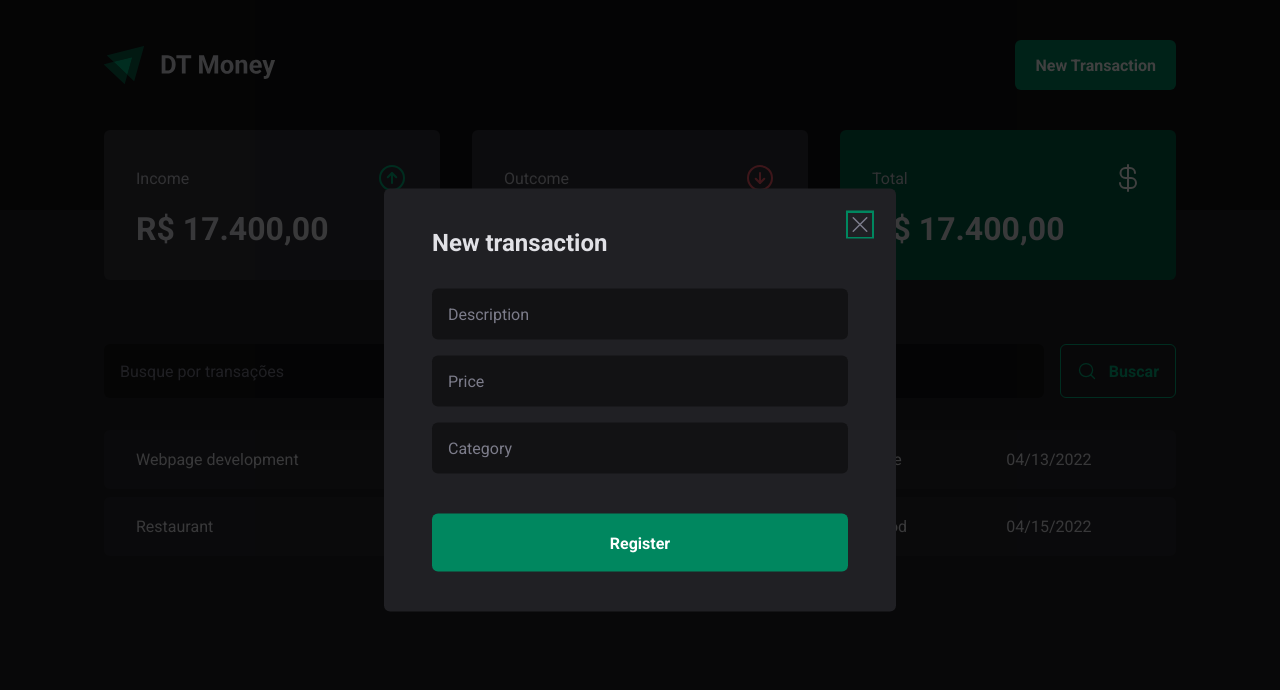
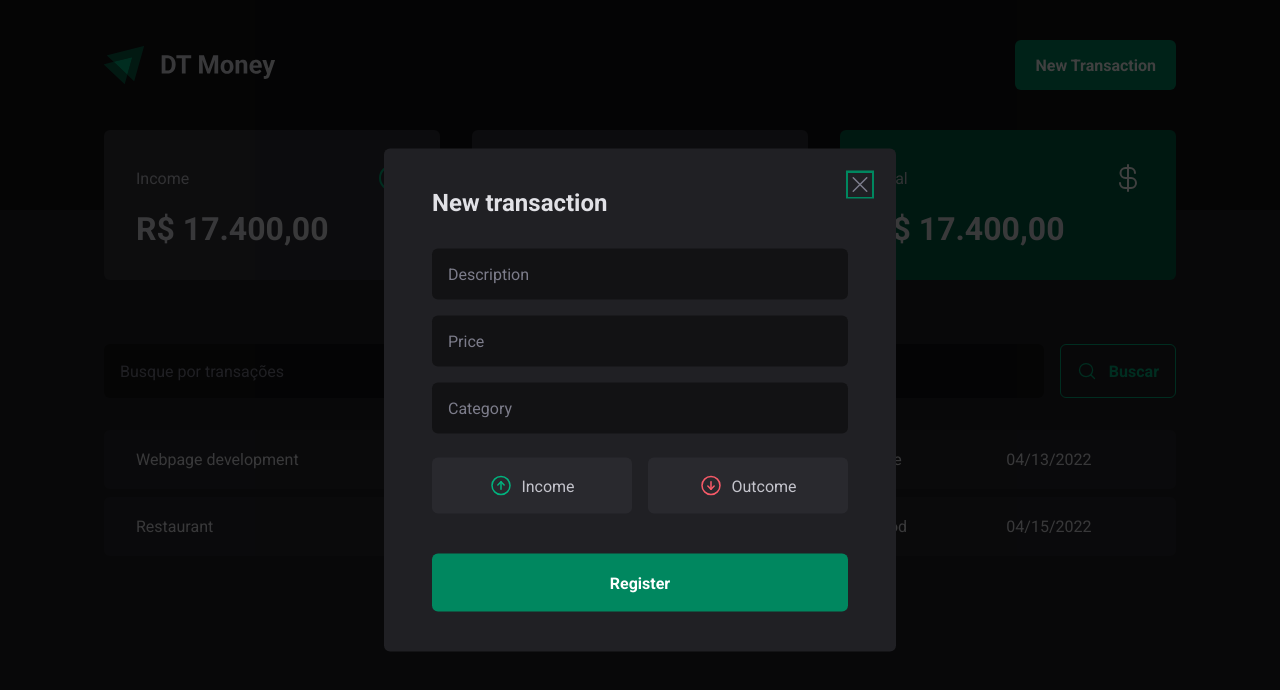
Before and after one commit to oantoniosilva/dt-money, a React (Vite) app: page / in a window 1280 px wide. Both pictures are taken after a click on the button "New Transaction". Shown: the top 690 px of the page. Built offline with nearby package versions, Linux system fonts and the light colour scheme.

Commit message:
feat: create income,outcome button ant styled

```diff
--- a/src/components/NewTransactionModal/index.tsx
+++ b/src/components/NewTransactionModal/index.tsx
@@ -1,6 +1,6 @@
 import * as Dialog from "@radix-ui/react-dialog";
-import { X } from "phosphor-react";
-import { Overlay, Content, CloseButton } from "./styles";
+import { ArrowCircleDown, ArrowCircleUp, X } from "phosphor-react";
+import { Overlay, Content, CloseButton, TransactionType, TransactionTypeButton } from "./styles";
 
 export function NewTransactionModal(){
   return (
@@ -18,6 +18,18 @@
             <input type="number" placeholder="Price" required />
             <input type="text" placeholder="Category" required />
 
+            <TransactionType>
+              <TransactionTypeButton variant="income">
+                <ArrowCircleUp size={24} />
+                Income
+              </TransactionTypeButton>
+
+              <TransactionTypeButton variant="outcome">
+                <ArrowCircleDown size={24} />
+                Outcome
+              </TransactionTypeButton>
+            </TransactionType>
+
             <button type="submit">
               Register
             </button>
--- a/src/components/NewTransactionModal/styles.ts
+++ b/src/components/NewTransactionModal/styles.ts
@@ -68,3 +68,30 @@
   cursor: pointer;
   color: ${props => props.theme['gray-500']};
 `;
+
+export const TransactionType = styled.div`
+  display: grid;
+  grid-template-columns: repeat(2, 1fr);
+  gap: 1rem;
+  margin-top: 0.5rem;
+`;
+
+interface TransactionTypeButtonProps {
+  variant: 'income' | 'outcome';
+}
+
+export const TransactionTypeButton = styled.button<TransactionTypeButtonProps>`
+  background: ${props => props.theme['gray-700']};
+  padding: 1rem;
+  display: flex;
+  justify-content: center;
+  align-items: center;
+  gap: 0.5rem;
+  border-radius: 6px;
+  border: 0;
+  color: ${props => props.theme['gray-300']};
+
+  svg {
+    color: ${props => props.variant === 'income' ? props.theme['green-300'] : props.theme['red-300']};
+  }
+`;
```
